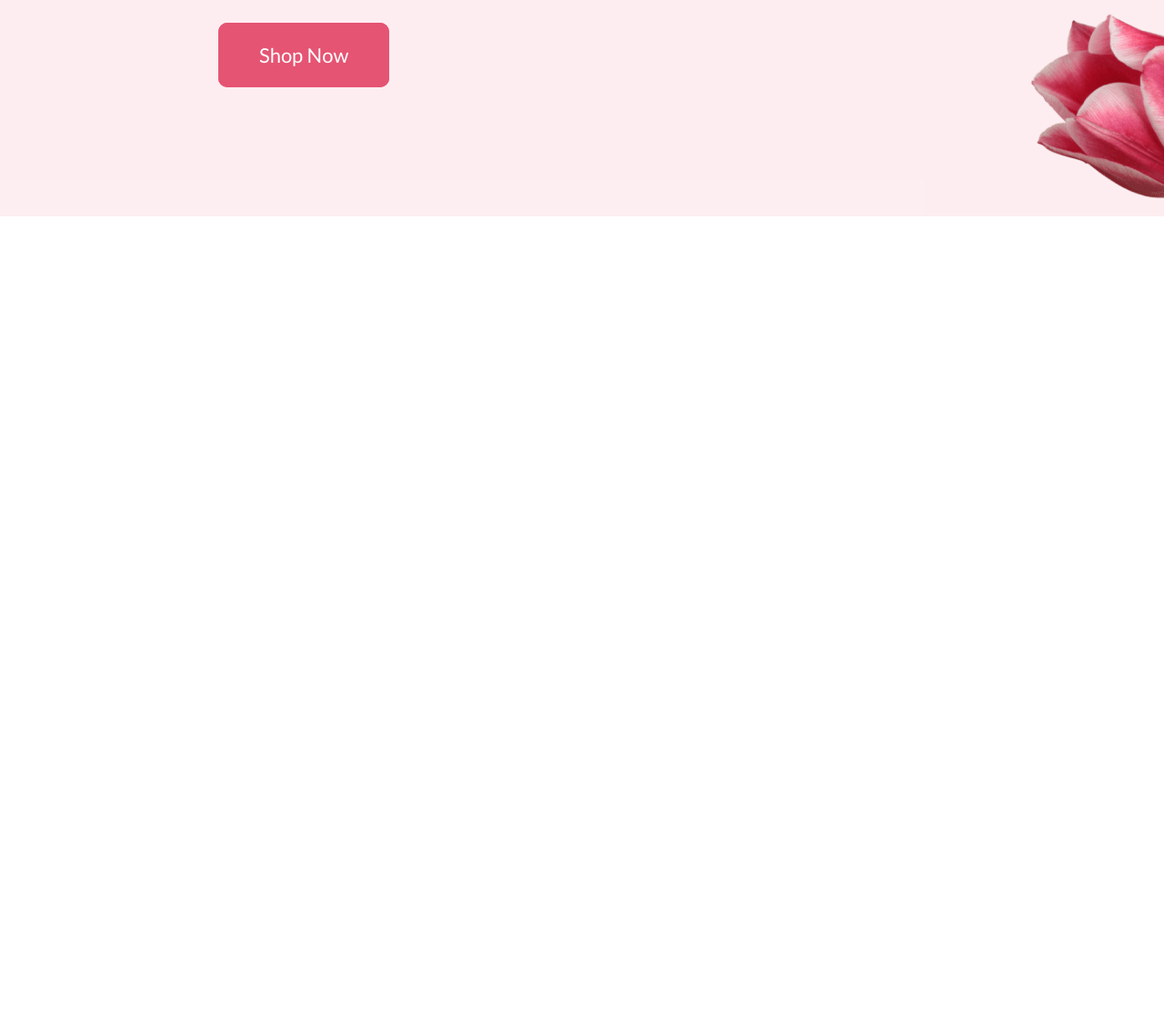
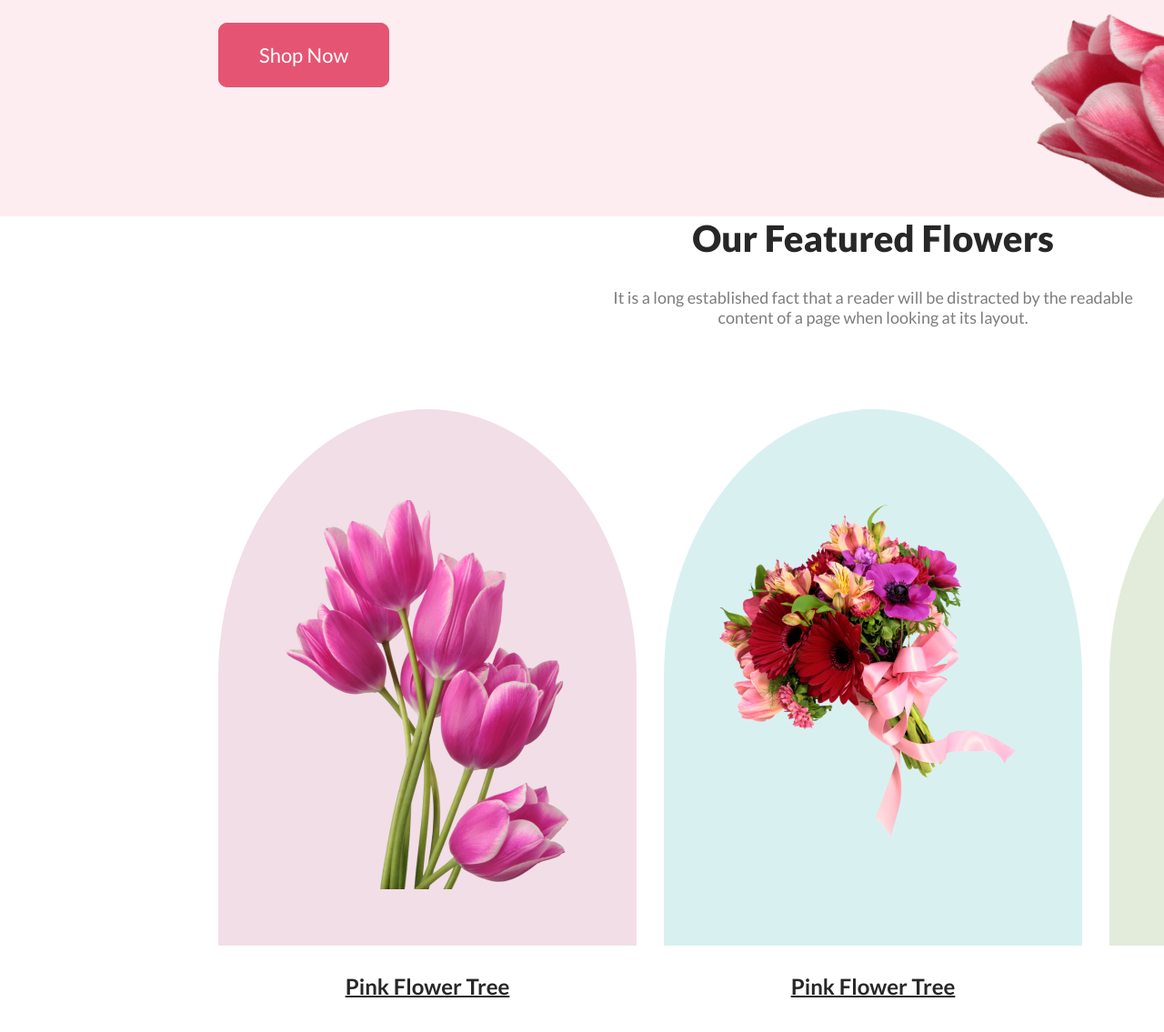
Before and after one commit to Riajulhoque/flower-shop, a plain HTML site: page index.html in a window 1280 px wide. Shown: the part 565-1700 px from the top of the page at 91% size. Before the commit the page ends 803 px from the top, so only its background shows below. Drawn offline with Linux system fonts and the light colour scheme.

Commit message:
Featured Flowers done

```diff
--- a/index.html
+++ b/index.html
@@ -21,5 +21,33 @@
     </div>
   </section>
   <!-- Flower Shop Banner ends here -->
+  <!-- Flower Shop Featured Flowers starts here -->
+
+  <section id="FeaturedFlowers">
+    <h2>Our Featured Flowers</h2>
+    <p>It is a long established fact that a reader will be distracted by the readable <br> content of a page when looking at its layout.</p>
+    <div class="container">
+      <div class="Fcard">
+        <div class="card" style="background-color: rgba(167, 33, 98, 0.15);">
+        <img src="./Asset/pngwing 6.png" alt="">
+      </div>
+      <h3>Pink Flower Tree</h3>
+      </div>
+      <div class="Fcard">
+        <div class="card" style="background-color: rgba(5, 151, 160, 0.15);">
+        <img src="./Asset/pngwing 5.png" alt="">
+      </div>
+      <h3>Pink Flower Tree</h3>
+      </div>
+      <div class="Fcard">
+        <div class="card" style="background-color: rgba(71, 125, 17, 0.15);">
+        <img src="./Asset/pngwing 7.png" alt="">
+      </div>
+      <h3>Pink Flower Tree</h3>
+      </div>
+
+    </div>
+  </section>
+  <!-- Flower Shop Featured Flowers ends here -->
 </body>
 </html>
--- a/style.css
+++ b/style.css
@@ -51,3 +51,54 @@ FButton{
     }
   }
 }
+#FeaturedFlowers{
+  width: calc(1920px-230*2);
+  margin: 0px 240px;
+  padding-bottom: 50px;
+  h2{
+    color: #272727;
+    text-align: center;
+    font-size: 40px;
+    font-weight: 800;
+  }
+  p{
+    margin-top: 30px;
+    margin-bottom: 60px;
+    color: rgba(39, 39, 39, 0.60);
+    text-align: center;
+    font-size: 18px;
+    font-weight: 400;
+  }
+  .container{
+    display: flex;
+    justify-content: space-between;
+    .Fcard{
+      .card{
+        width: 460px;
+        height: 540px;
+        background-color: #E55473;
+        text-align: center;
+        padding-top: 50px;
+        margin-top: 30px;
+        /* padding: 100px 50px 0px 50px; */
+        border-radius: 50% 50% 0% 0%;
+        margin-bottom: 30px;
+        img{
+          margin-top: 50px;
+        }
+      }
+      h3{
+          color: #272727;
+          text-align: center;
+          font-size: 24px;
+          font-weight: 700;
+          text-decoration-line: underline;
+          text-decoration-style: solid;
+          text-decoration-thickness: auto;
+          text-underline-offset: auto;
+          text-underline-position: from-font;
+        }
+    }
+
+  }
+}
```
